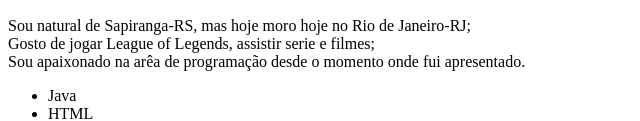
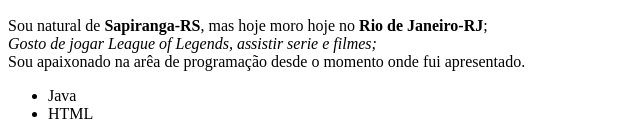
Before and after one commit to ThiagoSilva042/ThiagoSilva042.github.io, a plain HTML site: page index.html in a window 1280 px wide. Shown: the part 283-404 px from the top of the page, without its empty margins (0-640 px from the left). Drawn offline with Linux system fonts and the light colour scheme.

Commit message:
Destacado partes do site com negrito e italico

```diff
--- a/index.html
+++ b/index.html
@@ -10,9 +10,9 @@
     <h1>Thiago Henrique da Silva</h1>
     <img src="./imagem/foto.jpeg" alt="Foto do meu rosto" width="200px">
     <p>
-        Sou natural de Sapiranga-RS, mas hoje moro hoje no Rio de Janeiro-RJ;
+        Sou natural de <strong>Sapiranga-RS</strong>, mas hoje moro hoje no <strong>Rio de Janeiro-RJ</strong>;
         <br>
-        Gosto de jogar League of Legends, assistir serie e filmes;
+        <em>Gosto de jogar League of Legends, assistir serie e filmes;</em>
         <br>
         Sou apaixonado na arêa de programação desde o momento onde fui apresentado.
     </p>
```
